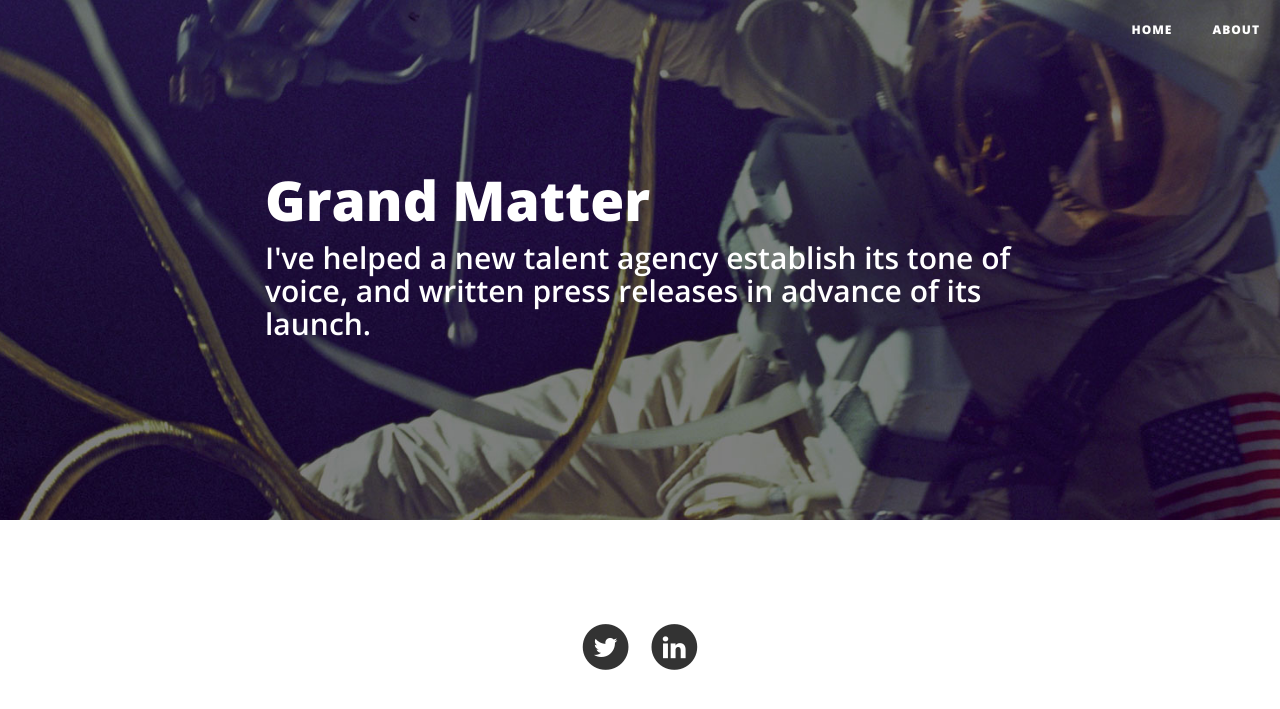
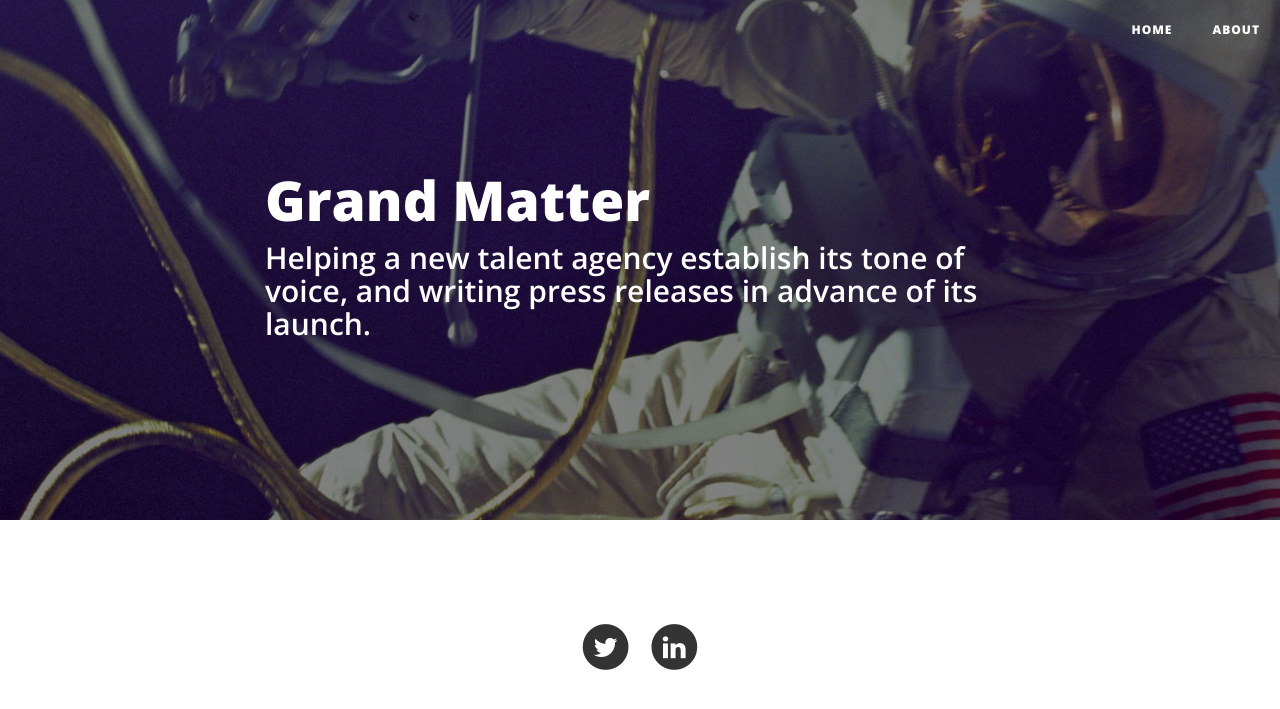
Before and after one commit to beatriceborbon/beatriceborbon.github.io, a Jekyll site: the page built from _posts/08-05-17-grandmatter.md, in a window 1280 px wide. Shown: the top 709 px of the page. Built offline with Jekyll 4.4.1, drawn with Linux system fonts in a browser that asks for light colours.

Commit message:
Update 08-05-17-grandmatter.md

```diff
--- a/_posts/08-05-17-grandmatter.md
+++ b/_posts/08-05-17-grandmatter.md
@@ -2,7 +2,7 @@
 layout: post
 title: Grand Matter
 publication_details: Copywriting
-subtitle: I've helped a new talent agency establish its tone of voice, and written press releases in advance of its launch.
+subtitle: Helping a new talent agency establish its tone of voice, and writing press releases in advance of its launch.
 image: post-bg.jpg
 date: 2017-05-08 00:10:45
 link: http://grandmatter.com/
```
